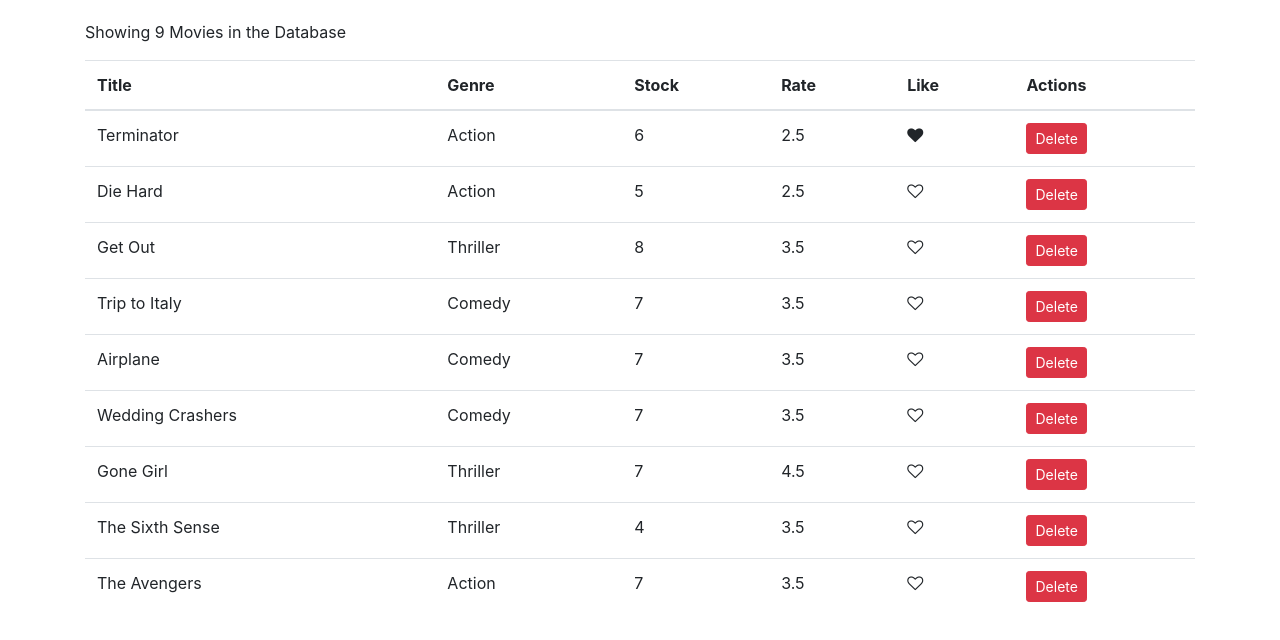
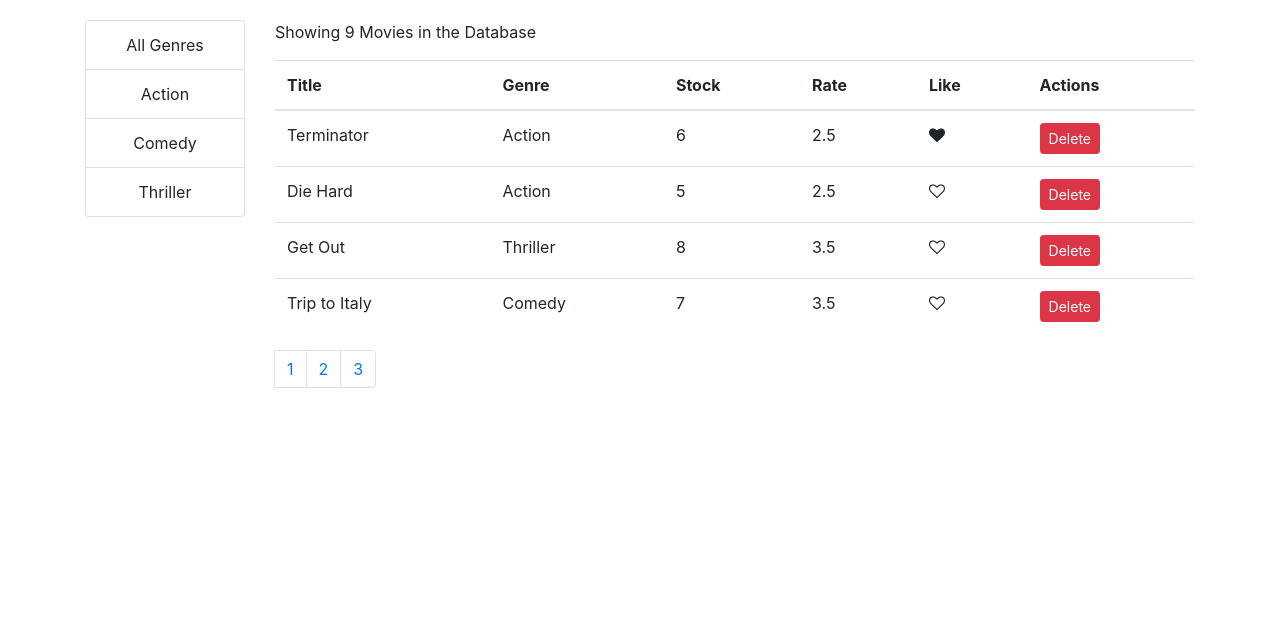
Before and after one commit to solomonsunday/ReactJs_Project_vidly, a React (Create React App) app: page / in a window 1280 px wide. Shown: the top 640 px of the page. Built offline with nearby package versions, Linux system fonts and the light colour scheme.

Commit message:
Implemented pagitation

```diff
--- a/package.json
+++ b/package.json
@@ -6,8 +6,10 @@
     "@testing-library/jest-dom": "^4.2.4",
     "@testing-library/react": "^9.3.2",
     "@testing-library/user-event": "^7.1.2",
-    "bootstrap": "^4.1.1",
+    "bootstrap": "^4.4.1",
     "font-awesome": "^4.7.0",
+    "lodash": "^4.17.15",
+    "prop-types": "^15.6.2",
     "react": "^16.12.0",
     "react-dom": "^16.12.0",
     "react-scripts": "3.3.0"
--- /dev/null
+++ b/src/components/common/pagination.jsx
@@ -0,0 +1,40 @@
+import React from "react";
+import PropTypes from "prop-types";
+import _ from "lodash"; // this is a Js  library
+
+// Using stateless functional Component, cas there is no 'state' or any 'help method'.
+const Pagination = props => {
+  const { itemsCount, pageSize, currentPage, onPageChange } = props;
+  console.log(currentPage);
+
+  const pagesCount = Math.ceil(itemsCount / pageSize);
+  if (pagesCount === 1) return null;
+  // console.log(pagesCount);
+  const pages = _.range(1, pagesCount + 1);
+
+  return (
+    <nav>
+      <ul className="pagination">
+        {pages.map(page => (
+          <li
+            key={page}
+            className={page === currentPage ? "page-item-active" : "page-item"} //Note this conditional statement
+          >
+            <a className="page-link" onClick={() => onPageChange(page)}>
+              {page}
+            </a>
+          </li>
+        ))}
+      </ul>
+    </nav>
+  );
+};
+
+Pagination.propTypes = {
+  itemsCount: PropTypes.number.isRequired,
+  pageSize: PropTypes.number.isRequired,
+  currentPage: PropTypes.number.isRequired,
+  onPageChange: PropTypes.func.isRequired
+};
+
+export default Pagination;
--- /dev/null
+++ b/src/components/genres/genre.jsx
@@ -0,0 +1,17 @@
+import React, { Component } from "react";
+
+class Genre extends Component {
+  // state = { }
+  render() {
+    return (
+      <ul class="list-group">
+        <li className="list-group-item">All Genres</li>
+        <li className="list-group-item">Action</li>
+        <li className="list-group-item">Comedy</li>
+        <li className="list-group-item">Thriller</li>
+      </ul>
+    );
+  }
+}
+
+export default Genre;
--- a/src/components/movies.jsx
+++ b/src/components/movies.jsx
@@ -1,10 +1,16 @@
 import React, { Component } from "react";
 import Like from "./common/like";
+import Pagination from "./common/pagination";
 import { getMovies } from "../services/fakeMovieService";
+import { paginate } from "../utils/paginate";
+import Genre from "./genres/genre";
 
 class Movies extends Component {
   state = {
-    movies: getMovies()
+    // properties are initialized here...
+    movies: getMovies(),
+    currentPage: 1,
+    pageSize: 4
   };
 
   handleLike = movie => {
@@ -15,17 +21,31 @@ class Movies extends Component {
     this.setState({ movies });
   };
 
+  handleGengre = movie => {};
   handleDelete = movie => {
     const movies = this.state.movies.filter(m => m._id !== movie._id);
     this.setState({ movies });
   };
 
+  handlePageChange = page => {
+    this.setState({ currentPage: page });
+  };
+
   render() {
     const { length: count } = this.state.movies;
-    if (count === 0) return <p> There are no movies in the Database.</p>;
+    const { pageSize, currentPage, movies: allMovies } = this.state;
+
+    if (count === 0) return <p>There are no movies in the database.</p>;
+
+    const movies = paginate(allMovies, currentPage, pageSize);
 
     return (
       <React.Fragment>
+        <div className="row">
+          <div className="col-2 text-center ">
+            <Genre />
+          </div>
+          <div className="col-md-10">
             <p>Showing {count} Movies in the Database</p>
             <table className="table">
               <thead>
@@ -39,7 +59,7 @@ class Movies extends Component {
                 </tr>
               </thead>
               <tbody>
-            {this.state.movies.map(movie => (
+                {movies.map(movie => (
                   <tr key={movie._id}>
                     <td>{movie.title}</td>
                     <td>{movie.genre.name}</td>
@@ -63,6 +83,15 @@ class Movies extends Component {
                 ))}
               </tbody>
             </table>
+            {/* pagination with its inputs and an onpagechange event */}
+            <Pagination
+              itemsCount={count}
+              pageSize={pageSize}
+              currentPage={currentPage}
+              onPageChange={this.handlePageChange}
+            />
+          </div>
+        </div>
       </React.Fragment>
     );
   }
--- /dev/null
+++ b/src/utils/paginate.js
@@ -0,0 +1,10 @@
+import _ from "lodash";
+
+export function paginate(items, pageNumber, pageSize) {
+  const startIndex = (pageNumber - 1) * pageSize;
+  return _(items)
+    .slice(startIndex)
+    .take(pageSize)
+    .value();
+  // _.slice(items, startindex)
+}
```
Also changed, not shown: 1 other file (tests, documents, lock files or other folders). Lines whose indentation alone changed are shown as unchanged.
